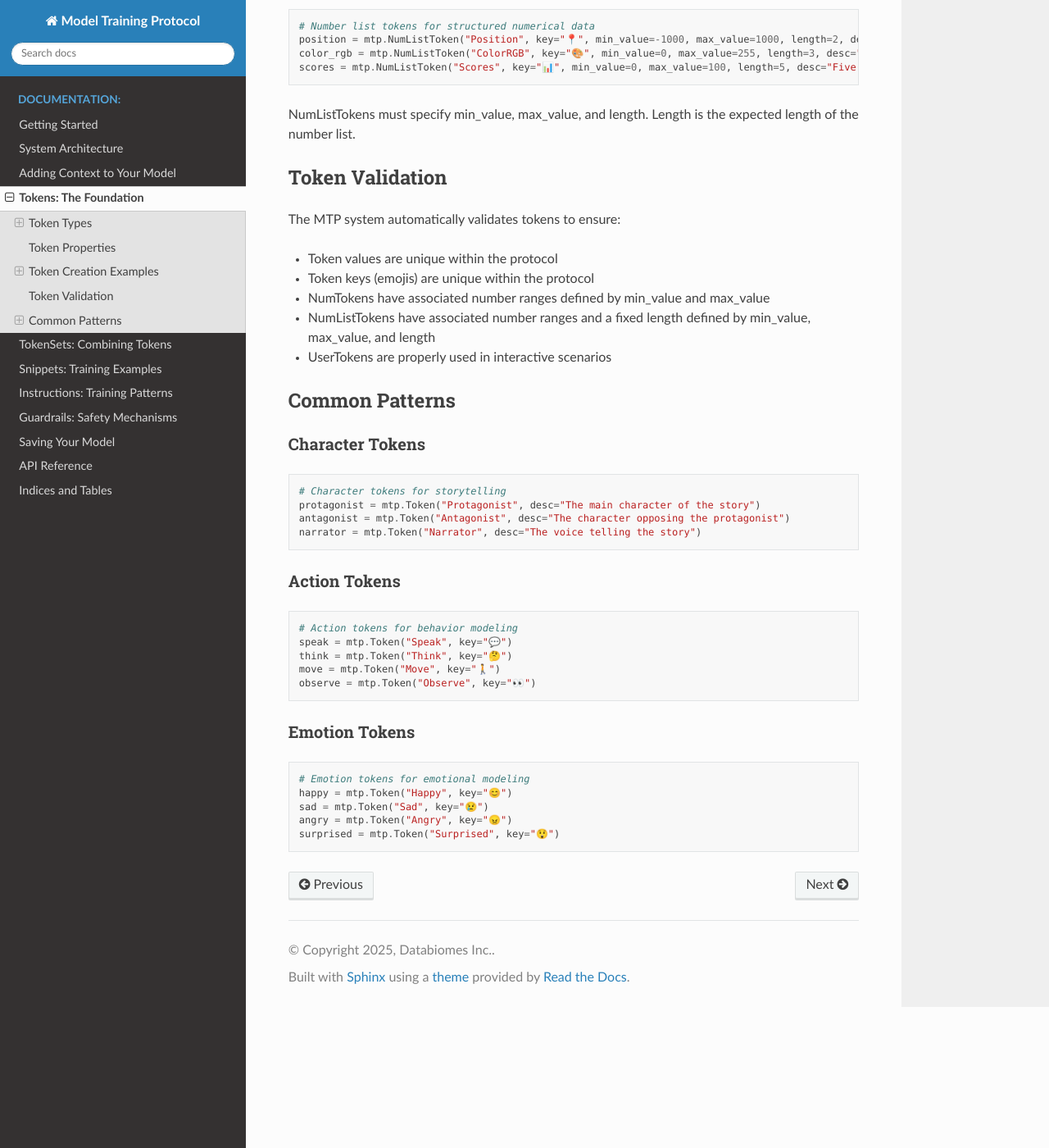
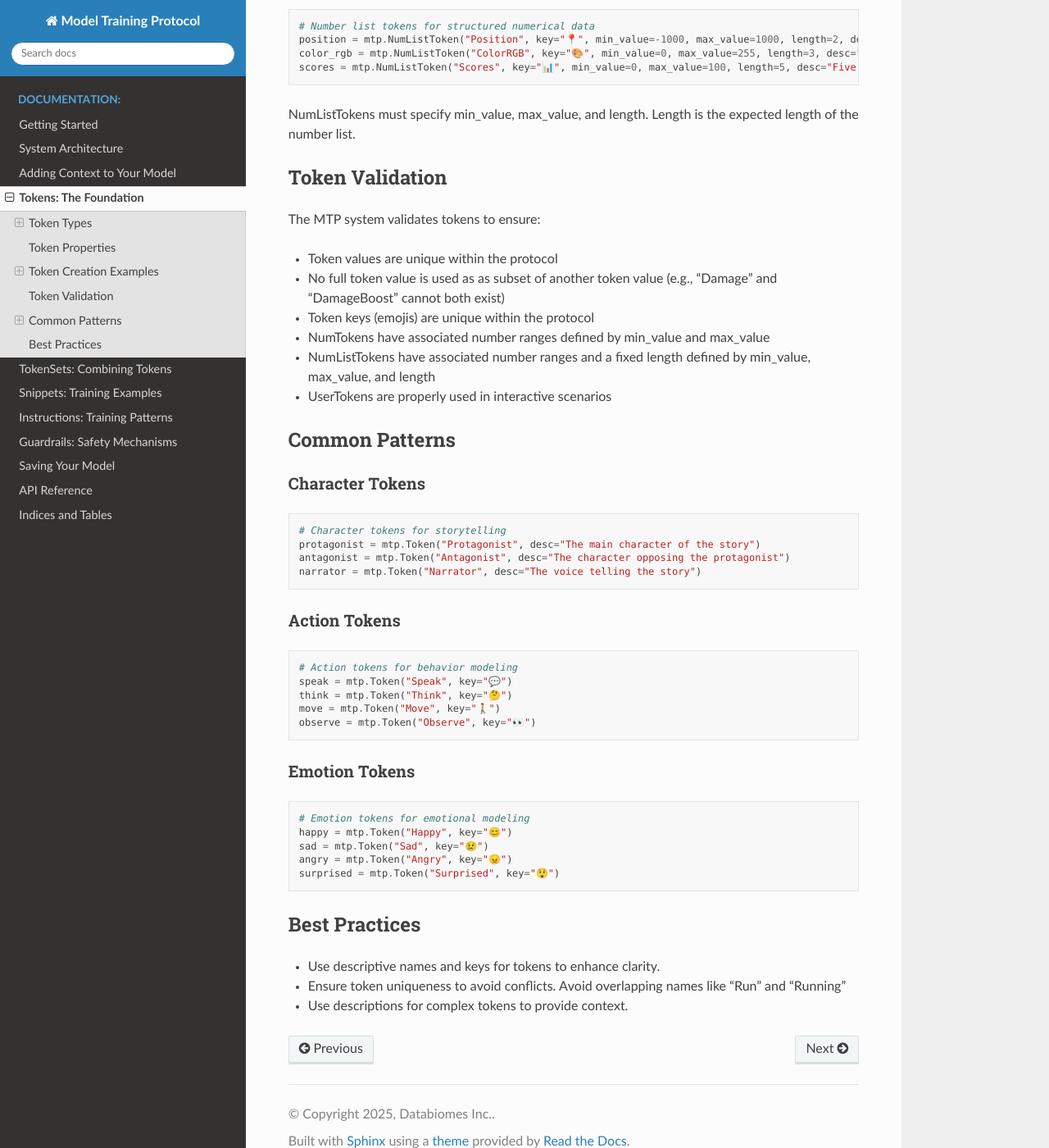
Before and after one commit to databiomes/modeltrainprotocol, a Sphinx documentation site: the page built from docs/source/tokens.rst, in a window 1280 px wide and 1400 px high, scrolled down 2204 px. Shown: the whole window at 82% size. Built offline with Sphinx 7.4.7 and the Read the Docs theme 3.1.0, drawn with Linux system fonts in a browser that asks for light colours.

Commit message:
Add documentation regarding token subsets to tokens

```diff
--- a/docs/source/tokens.rst
+++ b/docs/source/tokens.rst
@@ -126,9 +126,10 @@ NumListTokens must specify min_value, max_value, and length. Length is the expec
 Token Validation
 ----------------
 
-The MTP system automatically validates tokens to ensure:
+The MTP system validates tokens to ensure:
 
 - Token values are unique within the protocol
+- No full token value is used as as subset of another token value (e.g., "Damage" and "DamageBoost" cannot both exist)
 - Token keys (emojis) are unique within the protocol
 - NumTokens have associated number ranges defined by min_value and max_value
 - NumListTokens have associated number ranges and a fixed length defined by min_value, max_value, and length
@@ -168,3 +169,9 @@ Emotion Tokens
    sad = mtp.Token("Sad", key="😢")
    angry = mtp.Token("Angry", key="😠")
    surprised = mtp.Token("Surprised", key="😲")
+
+Best Practices
+--------------
+- Use descriptive names and keys for tokens to enhance clarity.
+- Ensure token uniqueness to avoid conflicts. Avoid overlapping names like "Run" and "Running"
+- Use descriptions for complex tokens to provide context.
```
